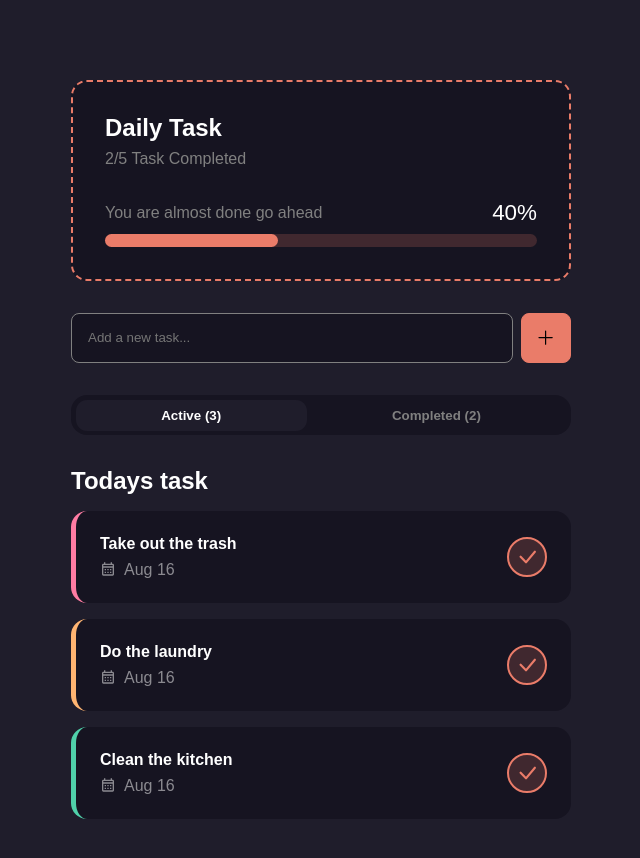
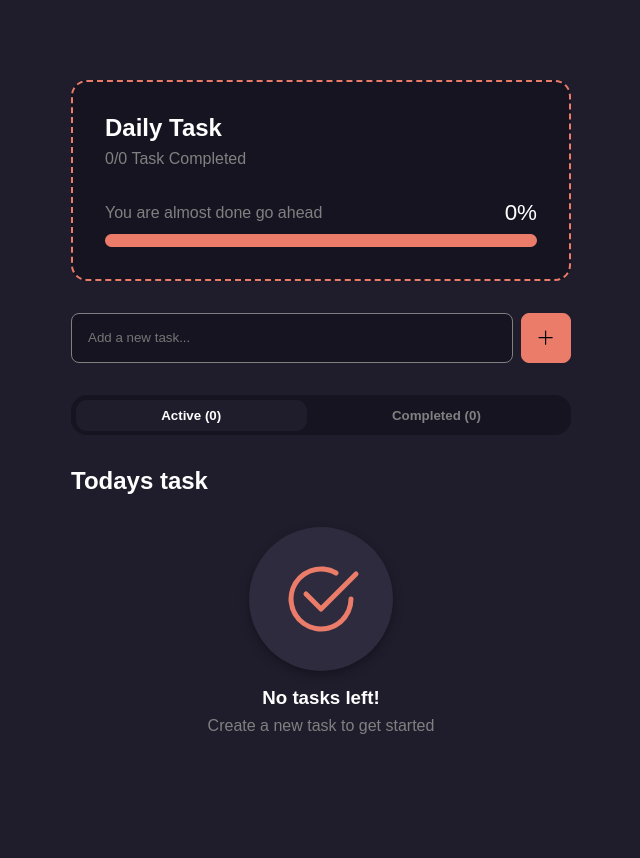
Before and after one commit to NinjaNean/todo, a React (Vite) app: page / in a window 1280 px wide. Shown: the top 858 px of the page, without its empty margins (319-959 px from the left). After the commit the page ends 823 px from the top, so only its background shows below. Built offline with nearby package versions, Linux system fonts and the light colour scheme.

Commit message:
Add usehooks-ts for local storage management and refactor task state initialization

```diff
--- a/package.json
+++ b/package.json
@@ -12,7 +12,8 @@
   "dependencies": {
     "react": "^19.2.8",
     "react-dom": "^19.2.8",
-    "react-icons": "^5.7.0"
+    "react-icons": "^5.7.0",
+    "usehooks-ts": "^3.1.1"
   },
   "devDependencies": {
     "@eslint/js": "^10.0.1",
--- a/src/App.tsx
+++ b/src/App.tsx
@@ -2,45 +2,18 @@ import { useState } from "react";
 import "./App.css";
 import { MdOutlineCalendarMonth } from "react-icons/md";
 import { BsCheck2Circle, BsTrash, BsPlusLg, BsCheckLg } from "react-icons/bs";
+import { useLocalStorage } from "usehooks-ts";
+
+interface Task {
+  id: string;
+  task: string;
+  date: string;
+  border: string;
+  completed: boolean;
+}
 
 function App() {
-  const [tasks, setTasks] = useState([
-    {
-      id: "3b241101-e2bb-4255-8caf-4136c566a964",
-      task: "Take out the trash",
-      date: "Aug 16",
-      border: "--pink",
-      completed: false,
-    },
-    {
-      id: "6ec0bd7f-11c0-43da-975e-2a8ad9ebae0b",
-      task: "Do the laundry",
-      date: "Aug 16",
-      border: "--orange",
-      completed: false,
-    },
-    {
-      id: "9c3c1e2b-7b08-410a-8bf8-21d1b9136c53",
-      task: "Clean the kitchen",
-      date: "Aug 16",
-      border: "--green",
-      completed: false,
-    },
-    {
-      id: "8c772c68-085e-4a61-9c60-f472851d7c37",
-      task: "Take a walk",
-      date: "Aug 16",
-      border: "--purple",
-      completed: true,
-    },
-    {
-      id: "10b7543c-62ae-4c7b-839c-46a4897f1f97",
-      task: "Vacum the house",
-      date: "Aug 16",
-      border: "--blue",
-      completed: true,
-    },
-  ]);
+  const [tasks, setTasks] = useLocalStorage<Task[]>("todo-key", []);
 
   const borderColors = ["--green", "--blue", "--pink", "--orange", "--purple"];
 
@@ -112,7 +85,7 @@ function App() {
         </div>
         <div>
           <p className="bar-text">
-            You are almost done go ahead <span>{procent}%</span>
+            You are almost done go ahead <span>{procent ? procent : 0}%</span>
           </p>
           <div className="bar">
             <div style={{ width: `${procent}%` }}></div>
```
Also changed, not shown: 1 other file (tests, documents, lock files or other folders).
